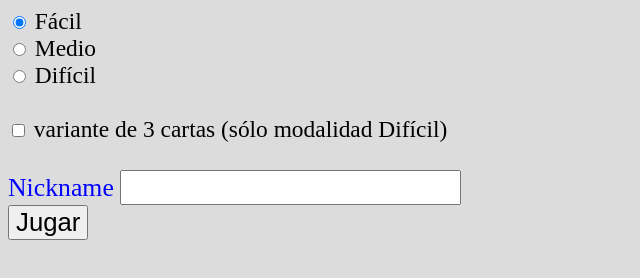
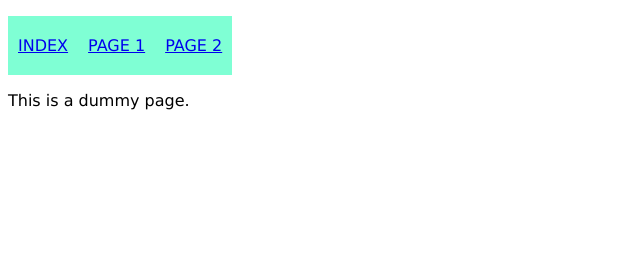
Before and after one commit to classicoman2/guide-gulp-minify, a plain HTML site: page src/index.html in a window 1280 px wide. Shown: the whole page, without its empty margins (0-640 px from the left). Drawn offline with Linux system fonts and the light colour scheme.

Commit message:
gulp minify

```diff
--- a/build/css/styles.css
+++ b/build/css/styles.css
@@ -1 +1 @@
-*{font-size:1.1em}body{background-color:#dcdcdc}label{color:#00f}
+*{font-family:Lucida Sans,Lucida Sans Regular,Lucida Grande,Lucida Sans Unicode,Geneva,Verdana,sans-serif}main>ul{list-style-type:none;display:flex;padding:0}main>ul>li{padding:20px 10px;background-color:#7fffd4}
--- a/build/js/script.js
+++ b/build/js/script.js
@@ -1 +1 @@
-!function u(i,c,f){function d(n,e){if(!c[n]){if(!i[n]){var r="function"==typeof require&&require;if(!e&&r)return r(n,!0);if(a)return a(n,!0);var t=new Error("Cannot find module '"+n+"'");throw t.code="MODULE_NOT_FOUND",t}var o=c[n]={exports:{}};i[n][0].call(o.exports,function(e){return d(i[n][1][e]||e)},o,o.exports,u,i,c,f)}return c[n].exports}for(var a="function"==typeof require&&require,e=0;e<f.length;e++)d(f[e]);return d}({1:[function(e,n,r){"use strict";function t(){document.getElementById("result").innerHTML=document.getElementById("nickname").value}window.onload=function(){document.getElementById("jugar").addEventListener("click",t)}},{}]},{},[1]);
+!function i(u,c,a){function f(n,e){if(!c[n]){if(!u[n]){var r="function"==typeof require&&require;if(!e&&r)return r(n,!0);if(s)return s(n,!0);var t=new Error("Cannot find module '"+n+"'");throw t.code="MODULE_NOT_FOUND",t}var o=c[n]={exports:{}};u[n][0].call(o.exports,function(e){return f(u[n][1][e]||e)},o,o.exports,i,u,c,a)}return c[n].exports}for(var s="function"==typeof require&&require,e=0;e<a.length;e++)f(a[e]);return f}({1:[function(e,n,r){"use strict";window.onload=function(){console.log("Welcome to this dummy application"),document.getElementsByTagName("main")[0].addEventListener("click",function(){window.alert("This is a dummy message")})}},{}]},{},[1]);
--- a/src/css/styles.css
+++ b/src/css/styles.css
@@ -1,13 +1,14 @@
+* {
+    font-family: 'Lucida Sans', 'Lucida Sans Regular', 'Lucida Grande', 'Lucida Sans Unicode', Geneva, Verdana, sans-serif;
 
-/******** CABECERA (MENÚ + RANKING) ********/
-* {
-    font-size: 1.1em;
 }
 
-body {
-    background-color: gainsboro;
+main > ul {
+    list-style-type: none;
+    display:flex;
+    padding: 0;
 }
-
-label {
-    color: blue;
+main > ul > li {
+    padding: 20px 10px;
+    background-color: aquamarine;
 }
--- a/src/index.html
+++ b/src/index.html
@@ -1,32 +1,22 @@
 <!DOCTYPE html>
 <html lang="en">
-
   <head>
-    <title>Memorama</title>
-    <meta charset="UTF-8">
+    <title>Dummy page</title>
+    <meta charset="UTF-8" />
     <script src="js/script.js"></script>
-    <link rel="stylesheet" type="text/css" href="css/styles.css">
-
+    <link rel="stylesheet" type="text/css" href="css/styles.css" />
   </head>
 
   <body>
-    <header>
-        <div id="menu">
-            <input type="radio" name="modo" value="0" checked> Fácil<br>
-            <input type="radio" name="modo" value="1"> Medio<br>
-            <input type="radio" name="modo" value="2"> Difícil<br><br>
-            <input type="checkbox" id="variante"> variante de 3 cartas (sólo modalidad Difícil)<br><br>
-
-            <label for="nickname">Nickname</label>
-            <input type="text" id="nickname"><br>
-
-            <button id="jugar">Jugar</button>
-            <br><br>
+    <main>
+      <ul>
+        <li><a href="./index.html">INDEX</a></li>
+        <li><a href="./page-1.html">PAGE 1</a></li>
+        <li><a href="./page-2.html">PAGE 2</a></li>
+      </ul>
+      <div id="container">
+          This is a dummy page.
       </div>
-    </header>
-    <div id="result">
-
-    </div>
+    </main>
   </body>
-
 </html>
--- a/src/js/script.js
+++ b/src/js/script.js
@@ -1,9 +1,7 @@
+window.onload = function () {
+  console.log("Welcome to this dummy application");
 
-window.onload = function () {
-    document.getElementById("jugar").addEventListener("click", empezarPartida);
-}
-
-
-function empezarPartida() {
-    document.getElementById("result").innerHTML = document.getElementById("nickname").value
-}
+  document.getElementsByTagName("main")[0].addEventListener("click", () => {
+    window.alert("This is a dummy message");
+  });
+};
```
Also changed, not shown: build/index.html (+15 -25 lines), build/page-1.html (added, +12 -0 lines), build/page-2.html (added, +12 -0 lines), src/page-1.html (added, +12 -0 lines), src/page-2.html (added, +12 -0 lines), README.md. Lines whose indentation alone changed are shown as unchanged.
